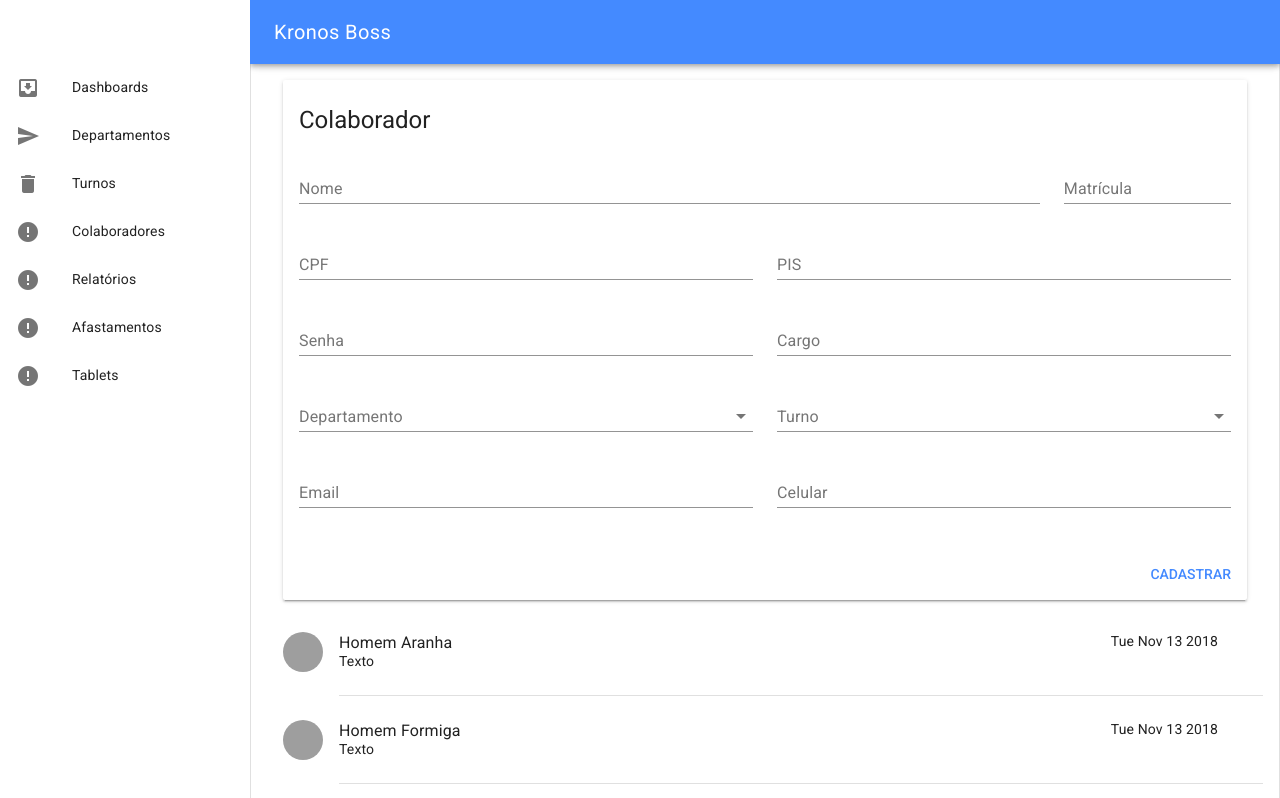
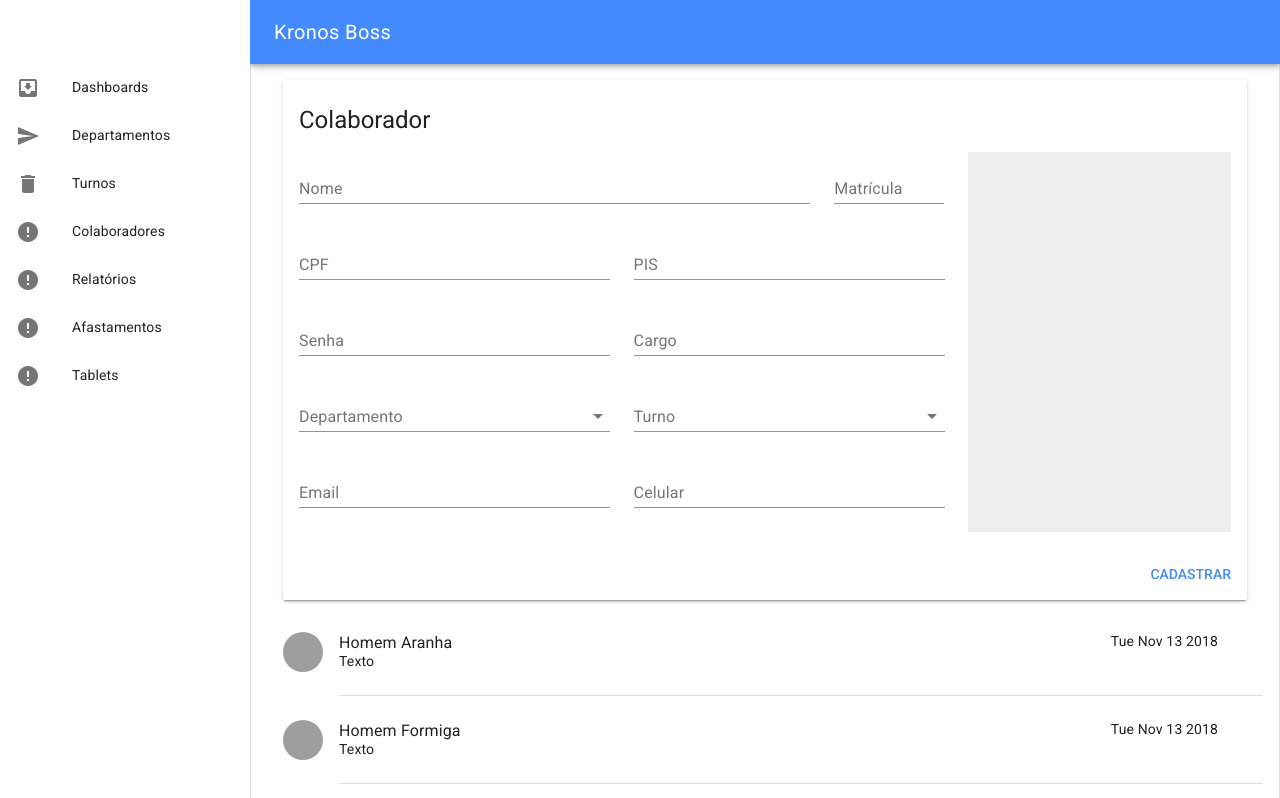
Before and after one commit to RichardBezerra/kronos-boss-ui, a Vue app: page /#/ in a window 1280 px wide. Built offline with nearby package versions, Linux system fonts and the light colour scheme; grey boxes are pictures that could not be loaded.

Commit message:
Adding profile picture placeholder

```diff
--- a/src/components/colaborador/EditColaborador.vue
+++ b/src/components/colaborador/EditColaborador.vue
@@ -7,6 +7,9 @@
         </md-card-header>
 
         <md-card-content>
+          <div class="md-layout md-gutter">
+            <div class="md-layout-item md-size-70">
+
               <div class="md-layout md-gutter">
                 <div class="md-layout-item md-size-80">
                   <md-field>
@@ -95,6 +98,12 @@
                 </div>
 
               </div>
+            </div>
+
+            <div class="md-layout-item md-size-30">
+              <div class="picture"></div>
+            </div>
+          </div>
         </md-card-content>
 
         <md-card-actions>
@@ -106,6 +115,11 @@
 </template>
 
 <style lang="scss" scoped>
+.picture {
+  background-color: #EEE;
+  width: 100%;
+  height: 100%;
+}
 </style>
 
 <script>
```
Lines whose indentation alone changed are shown as unchanged.
